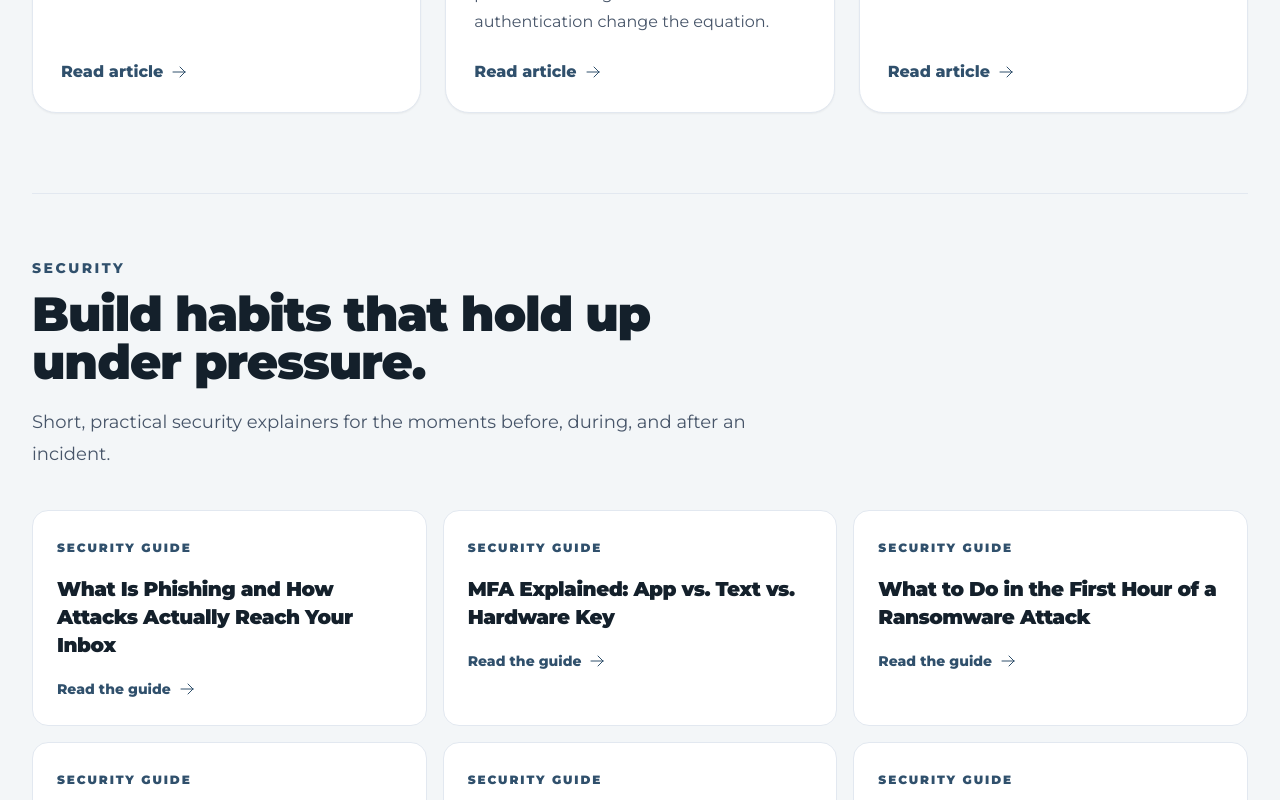
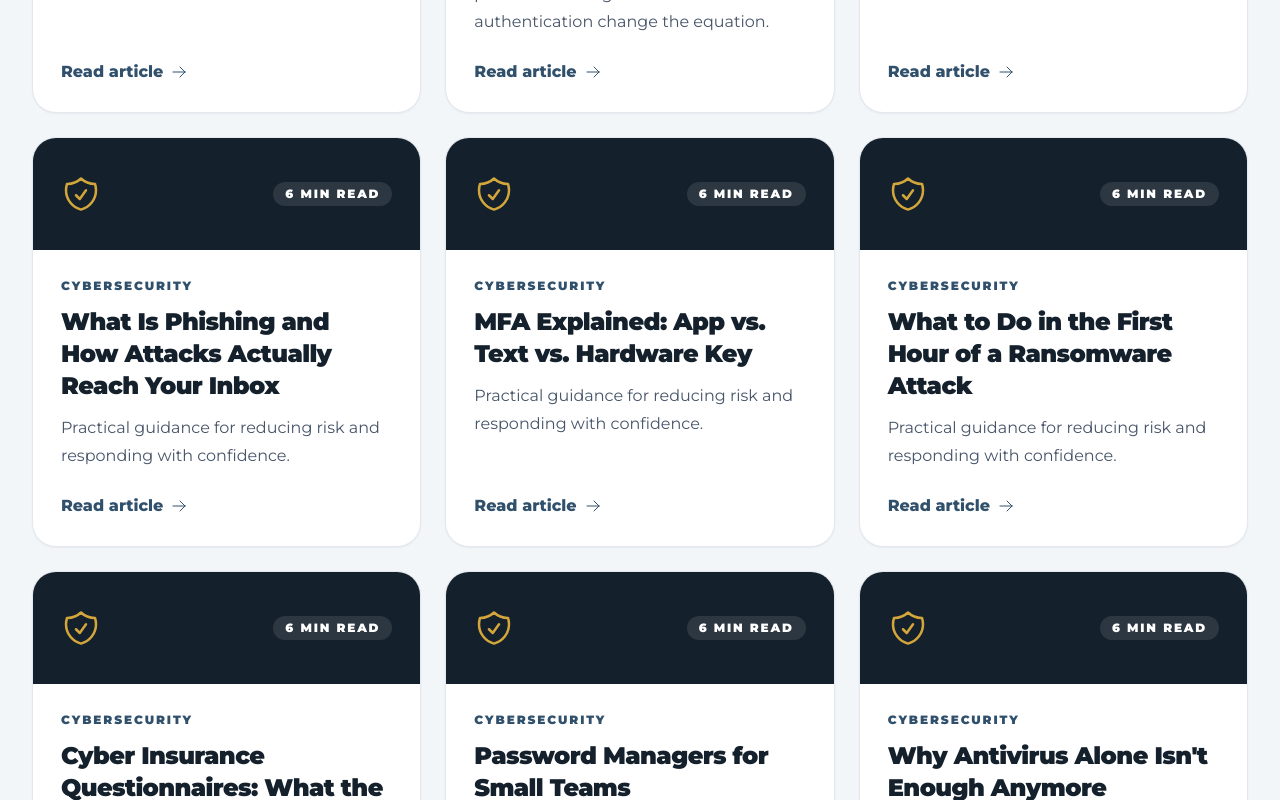
Before and after one commit to MissionTS/mts-site, a Next.js app: page /resources in a window 1280 px wide. Shown: the part 2980-3780 px from the top of the page. Built offline with nearby package versions, Linux system fonts and the light colour scheme.

Commit message:
move security guides into knowledge library

```diff
--- a/components/ResourcesClient.tsx
+++ b/components/ResourcesClient.tsx
@@ -28,6 +28,18 @@ const guides = [
   { slug: "edr-and-mdr", icon: ShieldCheckIcon, tag: "Cybersecurity", title: "What Are EDR and MDR?", text: "A clear explanation of endpoint detection, response, monitoring, and where these layers fit in a security program.", time: "8 min read", tone: "bg-mission-ink" },
   { slug: "unique-passwords", icon: LockClosedIcon, tag: "Cybersecurity", title: "How You Can Protect Your Accounts with Unique Passwords", text: "Why password reuse is risky and how a password manager and multifactor authentication change the equation.", time: "5 min read", tone: "bg-mission-navy" },
   { slug: "passkeys", icon: CheckCircleIcon, tag: "Cybersecurity", title: "What Are Passkeys?", text: "A practical introduction to phishing-resistant sign-ins and what passkeys mean for your team.", time: "5 min read", tone: "bg-mission-gold" },
+  { slug: "what-is-phishing", icon: ShieldCheckIcon, tag: "Cybersecurity", title: "What Is Phishing and How Attacks Actually Reach Your Inbox", text: "Practical guidance for reducing risk and responding with confidence.", time: "6 min read", tone: "bg-mission-ink" },
+  { slug: "mfa-app-text-key", icon: ShieldCheckIcon, tag: "Cybersecurity", title: "MFA Explained: App vs. Text vs. Hardware Key", text: "Practical guidance for reducing risk and responding with confidence.", time: "6 min read", tone: "bg-mission-ink" },
+  { slug: "first-hour-ransomware", icon: ShieldCheckIcon, tag: "Cybersecurity", title: "What to Do in the First Hour of a Ransomware Attack", text: "Practical guidance for reducing risk and responding with confidence.", time: "6 min read", tone: "bg-mission-ink" },
+  { slug: "cyber-insurance-questionnaires", icon: ShieldCheckIcon, tag: "Cybersecurity", title: "Cyber Insurance Questionnaires: What the Questions Really Mean", text: "Practical guidance for reducing risk and responding with confidence.", time: "6 min read", tone: "bg-mission-ink" },
+  { slug: "password-managers-small-teams", icon: ShieldCheckIcon, tag: "Cybersecurity", title: "Password Managers for Small Teams", text: "Practical guidance for reducing risk and responding with confidence.", time: "6 min read", tone: "bg-mission-ink" },
+  { slug: "why-antivirus-isnt-enough", icon: ShieldCheckIcon, tag: "Cybersecurity", title: "Why Antivirus Alone Isn't Enough Anymore", text: "Practical guidance for reducing risk and responding with confidence.", time: "6 min read", tone: "bg-mission-ink" },
+  { slug: "business-email-compromise", icon: ShieldCheckIcon, tag: "Cybersecurity", title: "Business Email Compromise: How Wire Fraud Happens", text: "Practical guidance for reducing risk and responding with confidence.", time: "6 min read", tone: "bg-mission-ink" },
+  { slug: "security-awareness-training", icon: ShieldCheckIcon, tag: "Cybersecurity", title: "Employee Security Awareness Training: What Actually Reduces Incidents", text: "Practical guidance for reducing risk and responding with confidence.", time: "6 min read", tone: "bg-mission-ink" },
+  { slug: "dark-web-monitoring", icon: ShieldCheckIcon, tag: "Cybersecurity", title: "Dark Web Monitoring: What It Can and Can't Tell You", text: "Practical guidance for reducing risk and responding with confidence.", time: "6 min read", tone: "bg-mission-ink" },
+  { slug: "backed-up-or-synced", icon: ShieldCheckIcon, tag: "Cybersecurity", title: "Is Your Data Backed Up or Just Synced?", text: "Practical guidance for reducing risk and responding with confidence.", time: "6 min read", tone: "bg-mission-ink" },
+  { slug: "three-two-one-backup", icon: ShieldCheckIcon, tag: "Cybersecurity", title: "The 3-2-1 Backup Rule", text: "Practical guidance for reducing risk and responding with confidence.", time: "6 min read", tone: "bg-mission-ink" },
+  { slug: "test-backup-restore", icon: ShieldCheckIcon, tag: "Cybersecurity", title: "How to Test a Backup Restore", text: "Practical guidance for reducing risk and responding with confidence.", time: "6 min read", tone: "bg-mission-ink" },
 ];
 
 const lookingForItGuides = [
@@ -93,7 +105,6 @@ export default function ResourcesPage() {
           <div className="flex flex-col gap-8 lg:flex-row lg:items-end lg:justify-between"><div><p className="text-sm font-extrabold uppercase tracking-[0.18em] text-mission-navy">The knowledge library</p><h2 className="mt-3 text-4xl font-black tracking-tight text-mission-ink sm:text-5xl">Start with what is on your desk today.</h2></div><label className="flex items-center gap-2 rounded-xl border border-slate-200 bg-white px-4 py-3 text-sm font-bold text-slate-500"><MagnifyingGlassIcon className="h-5 w-5 text-mission-navy" /><span className="sr-only">Search guides</span><input value={query} onChange={(event) => setQuery(event.target.value)} placeholder="Search guides" className="w-44 bg-transparent outline-none placeholder:text-slate-400" /></label></div>
           <div className="mt-10 flex flex-wrap gap-2">{topics.map(([topic], i) => <button type="button" key={topic} onClick={() => setActiveTopic(topic)} className={`rounded-full px-4 py-2 text-sm font-bold transition hover:-translate-y-0.5 hover:shadow-sm ${activeTopic === topic || (i === 0 && activeTopic === "All guides") ? "bg-mission-navy text-white" : "border border-slate-200 bg-white text-slate-600 hover:border-mission-gold"}`}>{topic}</button>)}</div>
           <div className="mt-10 grid gap-6 md:grid-cols-2 lg:grid-cols-3">{filteredGuides.map(({ slug, icon: Icon, tag, title, text, time, tone }) => <article key={title} className="group flex min-h-[310px] flex-col overflow-hidden rounded-3xl border border-slate-200 bg-white shadow-sm transition hover:-translate-y-1 hover:shadow-xl"><div className={`flex h-28 items-center justify-between px-7 ${tone}`}><Icon className={`h-10 w-10 ${tone === "bg-mission-gold" ? "text-mission-ink" : "text-mission-gold"}`} /><span className={`rounded-full px-3 py-1 text-xs font-black uppercase tracking-[0.15em] ${tone === "bg-mission-gold" ? "bg-mission-ink/10 text-mission-ink" : "bg-white/10 text-white"}`}>{time}</span></div><div className="flex flex-1 flex-col p-7"><p className="text-xs font-black uppercase tracking-[0.16em] text-mission-navy">{tag}</p><h3 className="mt-3 text-2xl font-black tracking-tight text-mission-ink">{title}</h3><p className="mt-3 flex-1 leading-7 text-slate-600">{text}</p><Link href={`/resources/${slug}`} className="mt-6 inline-flex items-center gap-2 font-extrabold text-mission-navy transition group-hover:text-mission-gold">Read article <ArrowRightIcon className="h-4 w-4" /></Link></div></article>)}{filteredGuides.length === 0 && <p className="col-span-full rounded-2xl border border-dashed border-slate-300 bg-white p-8 text-center font-bold text-slate-600">No guides match that search yet. Try another phrase.</p>}</div>
-          <div className="mt-20 border-t border-slate-200 pt-16"><div className="max-w-3xl"><p className="text-sm font-extrabold uppercase tracking-[0.18em] text-mission-navy">Security</p><h2 className="mt-3 text-4xl font-black tracking-tight text-mission-ink sm:text-5xl">Build habits that hold up under pressure.</h2><p className="mt-5 text-lg leading-8 text-slate-600">Short, practical security explainers for the moments before, during, and after an incident.</p></div><div className="mt-10 grid gap-4 md:grid-cols-2 lg:grid-cols-3">{securityGuides.map(([slug, title]) => <article key={slug} className="group rounded-2xl border border-slate-200 bg-white p-6 transition hover:-translate-y-1 hover:border-mission-gold hover:shadow-lg"><span className="text-xs font-black uppercase tracking-[0.16em] text-mission-navy">Security guide</span><h3 className="mt-4 text-xl font-black tracking-tight text-mission-ink">{title}</h3><Link href={`/resources/${slug}`} className="mt-5 inline-flex items-center gap-2 text-sm font-extrabold text-mission-navy group-hover:text-mission-gold">Read the guide <ArrowRightIcon className="h-4 w-4" /></Link></article>)}</div></div>
           <div className="mt-20 border-t border-slate-200 pt-16"><div className="max-w-3xl"><p className="text-sm font-extrabold uppercase tracking-[0.18em] text-mission-navy">Local resources</p><h2 className="mt-3 text-4xl font-black tracking-tight text-mission-ink sm:text-5xl">Technology guidance for Indiana teams.</h2><p className="mt-5 text-lg leading-8 text-slate-600">Local context matters. Start with your community, your connectivity options, and the resources available to Indiana businesses.</p></div><div className="mt-10 grid gap-4 md:grid-cols-2 lg:grid-cols-3">{localGuides.map(([slug, title, text]) => <article key={slug} className="group rounded-2xl border border-slate-200 bg-white p-6 transition hover:-translate-y-1 hover:border-mission-gold hover:shadow-lg"><span className="text-xs font-black uppercase tracking-[0.16em] text-mission-navy">Indiana resource</span><h3 className="mt-4 text-xl font-black tracking-tight text-mission-ink">{title}</h3><p className="mt-3 text-sm leading-6 text-slate-600">{text}</p><Link href={`/resources/${slug}`} className="mt-5 inline-flex items-center gap-2 text-sm font-extrabold text-mission-navy group-hover:text-mission-gold">Read the guide <ArrowRightIcon className="h-4 w-4" /></Link></article>)}</div></div>
           <div className="mt-20 border-t border-slate-200 pt-16"><div className="max-w-3xl"><p className="text-sm font-extrabold uppercase tracking-[0.18em] text-mission-navy">Looking for IT?</p><h2 className="mt-3 text-4xl font-black tracking-tight text-mission-ink sm:text-5xl">The buying questions worth asking first.</h2><p className="mt-5 text-lg leading-8 text-slate-600">Thinking about managed IT, a provider change, or adding strategic support? These guides make the business case easier to evaluate.</p></div><div className="mt-10 grid gap-4 md:grid-cols-2 lg:grid-cols-3">{lookingForItGuides.map(({ slug, title, text, time }) => <article key={slug} className="group rounded-2xl border border-slate-200 bg-white p-6 transition hover:-translate-y-1 hover:border-mission-gold hover:shadow-lg"><div className="flex items-center justify-between gap-3"><span className="text-xs font-black uppercase tracking-[0.16em] text-mission-navy">Looking for IT</span><span className="text-xs font-bold text-slate-400">{time}</span></div><h3 className="mt-4 text-xl font-black tracking-tight text-mission-ink">{title}</h3><p className="mt-3 text-sm leading-6 text-slate-600">{text}</p><Link href={`/resources/${slug}`} className="mt-5 inline-flex items-center gap-2 text-sm font-extrabold text-mission-navy group-hover:text-mission-gold">Read the guide <ArrowRightIcon className="h-4 w-4" /></Link></article>)}</div></div>
         </div>
```
